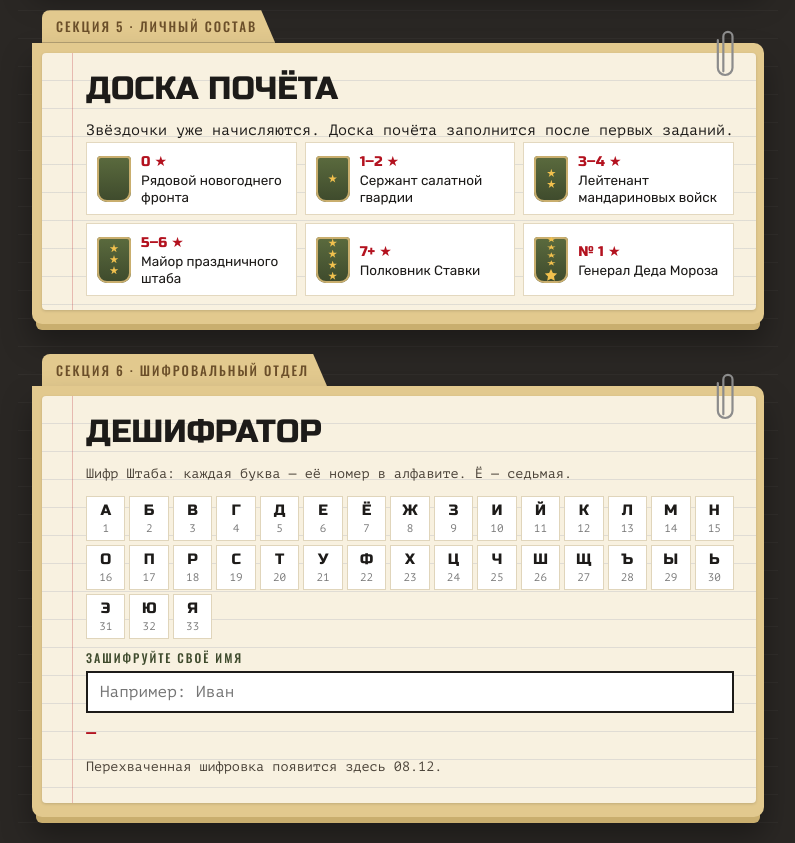
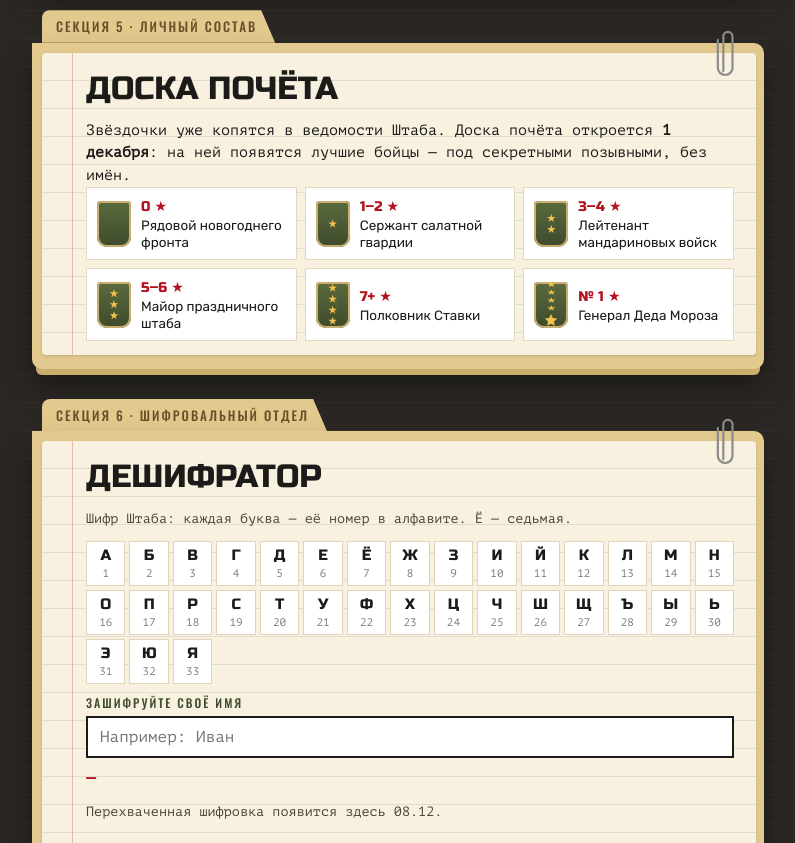
Before and after one commit to gsergiosmirnoff-bit/shtab-2027, a plain HTML site: page index.html in a window 1280 px wide. Shown: the part 3680-4523 px from the top of the page, without its empty margins (242-1037 px from the left). Drawn offline with Linux system fonts and the light colour scheme.

Commit message:
Обновление витрины 19.11.2026

```diff
--- a/index.html
+++ b/index.html
@@ -286,7 +286,7 @@ footer .logo{background:#fff;margin-bottom:8px}
   <div class="pg"><div class="pg-l"><span>Оформлено допусков (анкеты)</span><b>0 / 40</b></div><div class="pg-b"><i style="width:0%"></i></div></div><div class="pg"><div class="pg-l"><span>Писем полевой почты</span><b>0 / 40</b></div><div class="pg-b"><i style="width:0%"></i></div></div>
   <p class="hint">Каждый боец без анкеты — это коллега без письма полевой почты. Анкета — <a href="https://forms.yandex.ru/(анкета)">здесь</a>.</p></div></section>
 <section class="folder reveal "><div class="tab">Секция 5 · личный состав</div><div class="sheet"><svg class="clip" viewBox="0 0 24 60" aria-hidden="true"><path d="M8 50V12a5 5 0 0 1 10 0v34a8 8 0 0 1-16 0V16" fill="none" stroke="#8C8C8C" stroke-width="2.4" stroke-linecap="round"/></svg><h2>Доска почёта</h2>
-  <p class="type">Звёздочки уже начисляются. Доска почёта заполнится после первых заданий.</p>
+  <p class="type">Звёздочки уже копятся в ведомости Штаба. Доска почёта откроется <b>1 декабря</b>: на ней появятся лучшие бойцы — под секретными позывными, без имён.</p>
   <div class="ranks"><div class="rk"><div class="pog"></div><div><b>0 ★</b><span>Рядовой новогоднего фронта</span></div></div><div class="rk"><div class="pog"><i></i></div><div><b>1–2 ★</b><span>Сержант салатной гвардии</span></div></div><div class="rk"><div class="pog"><i></i><i></i></div><div><b>3–4 ★</b><span>Лейтенант мандариновых войск</span></div></div><div class="rk"><div class="pog"><i></i><i></i><i></i></div><div><b>5–6 ★</b><span>Майор праздничного штаба</span></div></div><div class="rk"><div class="pog"><i></i><i></i><i></i><i></i></div><div><b>7+ ★</b><span>Полковник Ставки</span></div></div><div class="rk"><div class="pog"><i></i><i></i><i></i><i></i><svg class="big" viewBox="0 0 24 24" aria-hidden="true"><path fill="#F2C14E" d="M12 1.8l3.1 6.6 7.2.9-5.3 5 1.4 7.1L12 17.9l-6.4 3.5 1.4-7.1-5.3-5 7.2-.9z"/></svg></div><div><b>№ 1 ★</b><span>Генерал Деда Мороза</span></div></div></div></div></section>
 <section class="folder reveal "><div class="tab">Секция 6 · шифровальный отдел</div><div class="sheet"><svg class="clip" viewBox="0 0 24 60" aria-hidden="true"><path d="M8 50V12a5 5 0 0 1 10 0v34a8 8 0 0 1-16 0V16" fill="none" stroke="#8C8C8C" stroke-width="2.4" stroke-linecap="round"/></svg><h2>Дешифратор</h2>
   <p class="hint">Шифр Штаба: каждая буква — её номер в алфавите. Ё — седьмая.</p>
```
